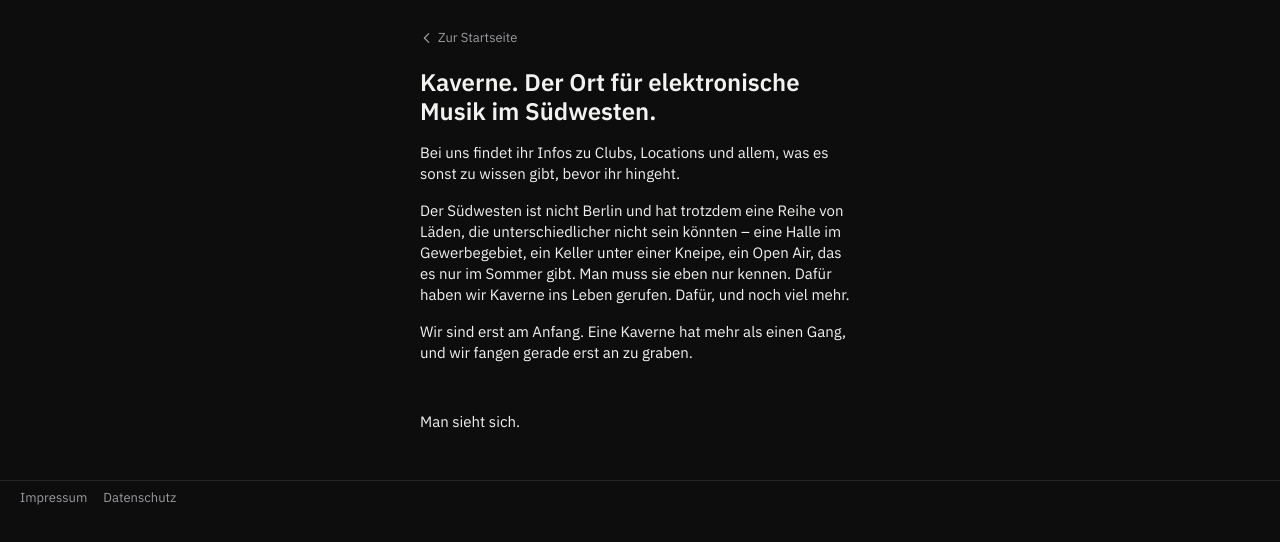
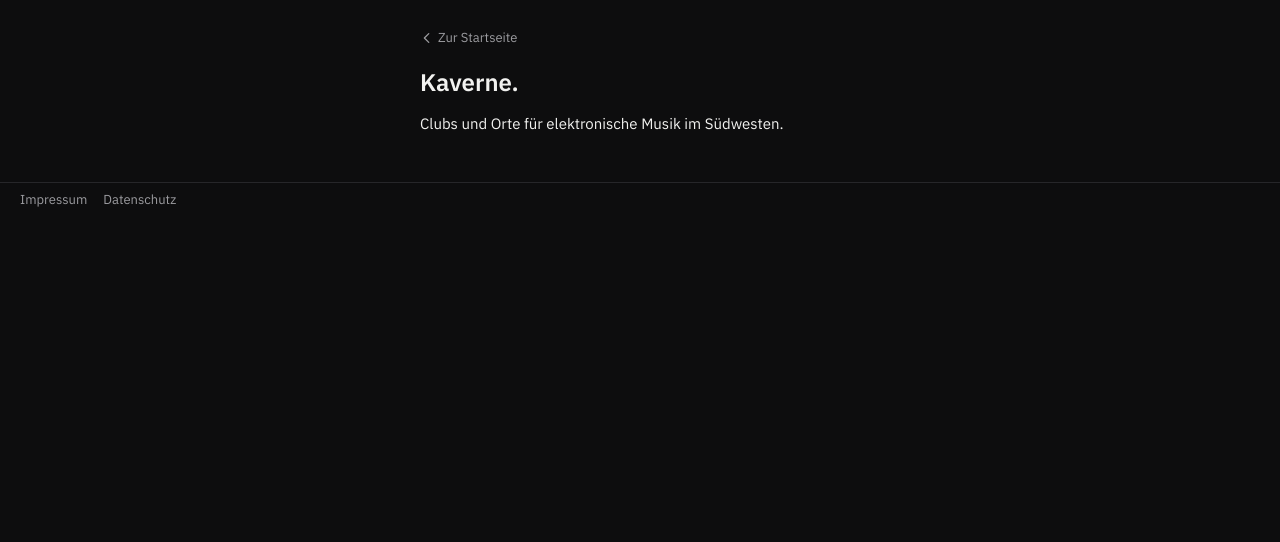
Before and after one commit to kaverne-app/Kaverne, a Next.js app: page /ueber in a window 1280 px wide. Shown: the top 542 px of the page. Built offline with nearby package versions, Linux system fonts and the light colour scheme.

Commit message:
Über-Seite auf zwei Zeilen gekürzt
Co-Authored-By: Claude Sonnet 5.5 <noreply@anthropic.com>
Claude-Session: https://claude.ai/code/session_01QL31M3Gqgr7aKzVDJyRkWN

```diff
--- a/app/ueber/page.tsx
+++ b/app/ueber/page.tsx
@@ -6,24 +6,9 @@ export default function UeberPage() {
     <>
       <main className="venue-detail">
         <BackLink href="/">Zur Startseite</BackLink>
-        <h1>Kaverne. Der Ort für elektronische Musik im Südwesten.</h1>
+        <h1>Kaverne.</h1>
 
-        <p>
-          Bei uns findet ihr Infos zu Clubs, Locations und allem, was es
-          sonst zu wissen gibt, bevor ihr hingeht.
-        </p>
-        <p>
-          Der Südwesten ist nicht Berlin und hat trotzdem eine Reihe von
-          Läden, die unterschiedlicher nicht sein könnten – eine Halle im
-          Gewerbegebiet, ein Keller unter einer Kneipe, ein Open Air, das es
-          nur im Sommer gibt. Man muss sie eben nur kennen. Dafür haben wir
-          Kaverne ins Leben gerufen. Dafür, und noch viel mehr.
-        </p>
-        <p>
-          Wir sind erst am Anfang. Eine Kaverne hat mehr als einen Gang, und
-          wir fangen gerade erst an zu graben.
-        </p>
-        <p style={{ marginTop: "48px" }}>Man sieht sich.</p>
+        <p>Clubs und Orte für elektronische Musik im Südwesten.</p>
       </main>
       <Footer />
     </>
```
